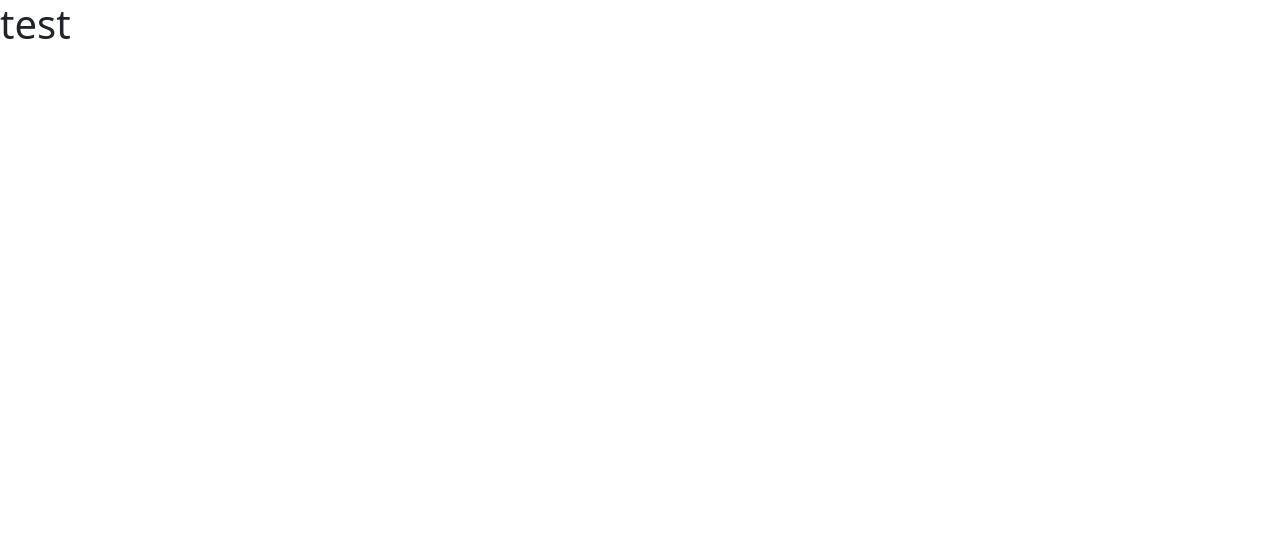
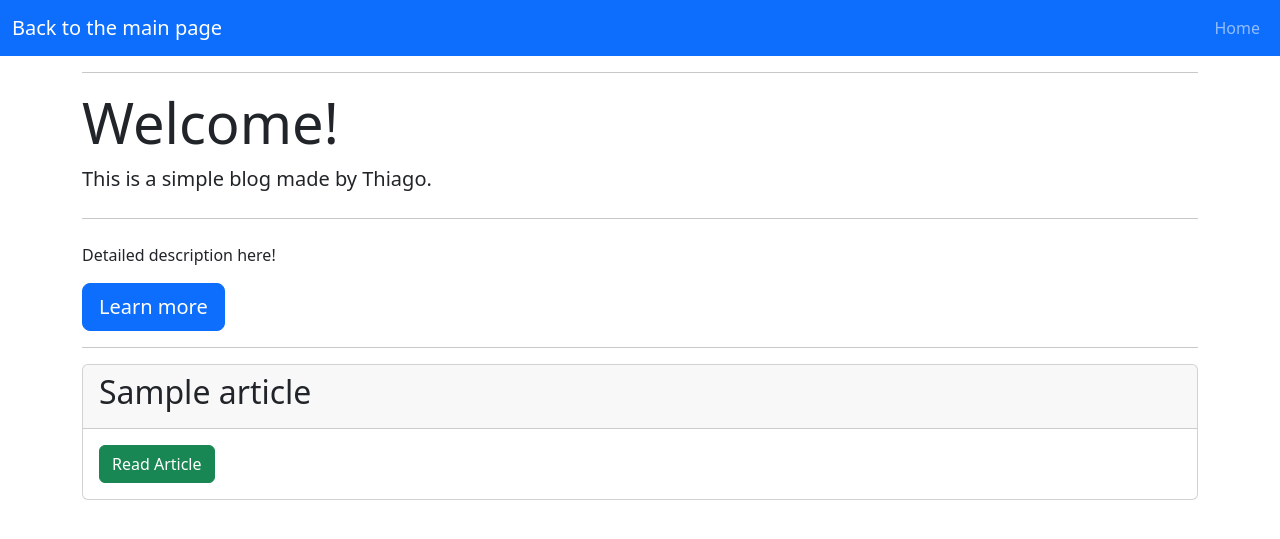
Before and after one commit to thiaagomattos/blog-nodejs, a Node server app: page / in a window 1280 px wide. Before the commit the part shown is almost empty. Shown: the top 539 px of the page. Run offline with Node 20, Linux system fonts and the light colour scheme; tables that the repository leaves empty hold one stand-in row (values such as "Sample post"); some libraries are stand-ins or nearby versions.

Commit message:
added article read

```diff
--- a/index.js
+++ b/index.js
@@ -26,16 +26,39 @@ connection
         console.log("connected with database");
     }).catch((error) =>{
         console.log(error);
-    })
+    });
 
 app.use("/", categoriesController);
 app.use("/", articlesController);
 
 
 app.get("/", (req,res) =>{
-    res.render("index");
+    Article.findAll({
+        order:[
+            ['id', 'DESC']
+        ]
+    }).then(articles =>{
+        res.render("index",{articles: articles});
+    });
+});
+
+app.get("/:slug", (req,res) =>{
+    var slug = req.params.slug;
+    Article.findOne({
+        where:{
+            slug: slug
+        }
+    }).then(article =>{
+        if(article != undefined){
+            res.render("article",{article: article});
+        }else{
+            res.redirect("/");
+        }
+    }).catch(error =>{
+        res.redirect("/");
+    })
 })
 
 app.listen(8080, (req,res) =>{
     console.log("running");
-})
+});
--- a/views/admin/articles/index.ejs
+++ b/views/admin/articles/index.ejs
@@ -18,7 +18,7 @@
         </thead>
         <tbody>
             <% articles.forEach(article =>{ %>
-                <tr></tr>
+                <tr>
                     <td><%= article.id %></td>
                     <td><%= article.title %></td>
                     <td><%= article.slug %></td>
@@ -29,7 +29,7 @@
                             <button class="btn btn-danger">Delete</button>
                         </form>
                     </td>
-                <tr></tr>
+                </tr>
             <% }) %>
         </tbody>
     </table>
--- a/views/index.ejs
+++ b/views/index.ejs
@@ -1,5 +1,30 @@
 <%- include('partials/header.ejs')  %>
+<%- include('partials/homenavbar.ejs')  %>
 <body>
-    <h1>test</h1>
+    <div class="container">
+        <hr>
+        <div class="jumbotron">
+            <h1 class="display-4">Welcome!</h1>
+            <p class="lead">This is a simple blog made by Thiago.</p>
+            <hr class="my-4">
+            <p>Detailed description here!</p>
+            <p class="lead">
+              <a class="btn btn-primary btn-lg" href="#" role="button">Learn more</a>
+            </p>
+          </div>
+        <hr>
+        <% articles.forEach(article =>{ %>
+            <div class="card">
+                <div class="card-header">
+                    <h2><%= article.title %></h2>
+                </div>
+                <div class="card-body">
+                <a href="/<%= article.slug %>" class="btn btn-success">Read Article</a>
+                </div>
+            </div>
+            <br>
+        <% }) %>
+
+    </div>
 </body>
 <%- include('partials/footer.ejs')  %>
--- /dev/null
+++ b/views/partials/homenavbar.ejs
@@ -0,0 +1,14 @@
+<nav class="navbar navbar-expand-lg navbar-dark bg-primary">
+    <div class="container-fluid d-flex">
+
+        <a class="navbar-brand" href="/">
+            Back to the main page
+        </a>
+
+        <ul class="navbar-nav mr-auto">
+            <li class="nav-item">
+                <a class="nav-link" href="/">Home</a>
+            </li>
+        </ul>
+    </div>
+</nav>
```
Also changed, not shown: views/article.ejs (added, +17 -0 lines).
